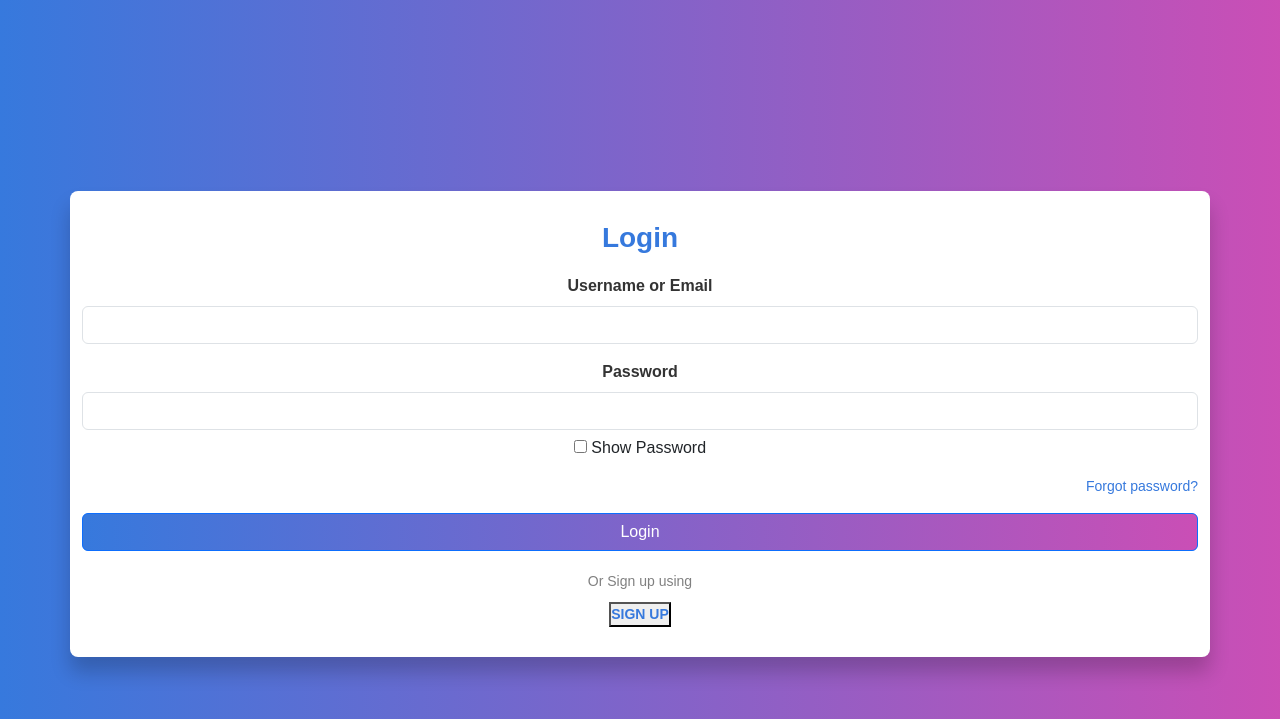
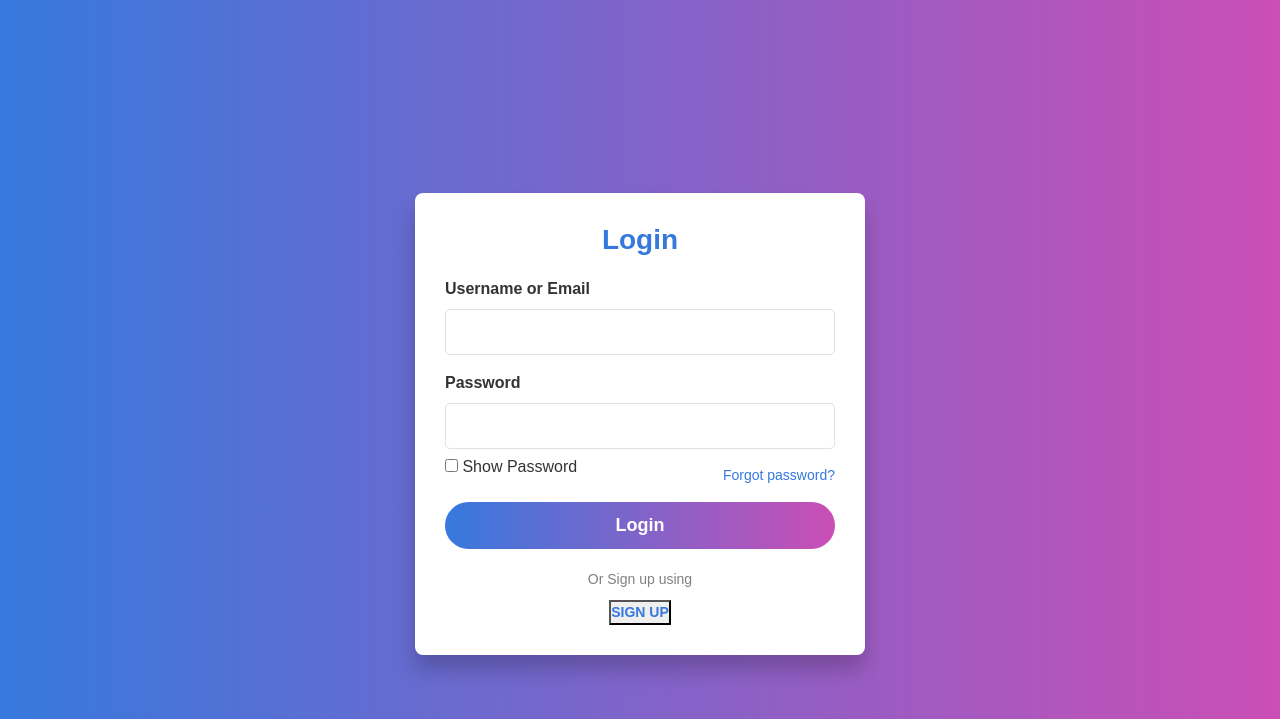
Before and after one commit to bharat-l/student_CI, a CodeIgniter app: page /student/ in a window 1280 px wide. Shown: the top 719 px of the page. Run offline with CodeIgniter, Linux system fonts and the light colour scheme.

Commit message:
login to view student data

```diff
--- a/application/models/UserModel.php
+++ b/application/models/UserModel.php
@@ -3,10 +3,10 @@
 
 class UserModel extends CI_Model {
 
-    public function __construct() {
-        parent::__construct();
-        $this->load->database(); // Load the database
-    }
+    // public function __construct() {
+    //     parent::__construct();
+    //     $this->load->database(); // Load the database
+    // }
 
     // Function to authenticate the user
     public function authenticate($username_or_email, $password) {
--- a/application/views/login_view.php
+++ b/application/views/login_view.php
@@ -5,8 +5,9 @@
     <meta charset="UTF-8">
     <meta name="viewport" content="width=device-width, initial-scale=1.0">
     <title>Login</title>
+    <link href="https://cdn.jsdelivr.net/npm/bootstrap@5.3.0-alpha1/dist/css/bootstrap.min.css" rel="stylesheet">
     <link href="<?= base_url('assets/css/style.css') ?>" rel="stylesheet">
-    <link href="https://cdn.jsdelivr.net/npm/bootstrap@5.3.0-alpha1/dist/css/bootstrap.min.css" rel="stylesheet">
+
 </head>
 
 <body>
@@ -29,7 +30,7 @@
             <div class="mb-3">
                 <label for="password" class="form-label">Password</label>
                 <input type="password" class="form-control" id="password" name="password" required>
-                <input type="checkbox" id="check" onclick="showPass()"> Show Password
+                <div class="check"><input type="checkbox" id="check" onclick="showPass()"> Show Password</div>
             </div>
             <div class="forget">
                 <p><a href="<?= base_url('forgot_password'); ?>">Forgot password?</a></p>
--- a/application/views/students_view.php
+++ b/application/views/students_view.php
@@ -23,6 +23,10 @@
                 <div class="form-group">
                     <label for="Marks">Marks</label>
                     <input type="number" class="form-control" name="Marks" placeholder="Enter your marks" maxlength="3" required>
+                </div>
+                <div class="form-group">
+                    <label for="email">Email address</label>
+                    <input type="email" class="form-control" name="Email" placeholder="Enter your mail address" maxlength="50" required>
                 </div>
                 <div class="submit-btn mt-3">
                     <button type="submit" value="submit" name="submit" class="btn btn-primary px-4">SUBMIT</button>
--- a/assets/css/style.css
+++ b/assets/css/style.css
@@ -18,7 +18,7 @@
 
 /* Container Styling */
 .container {
-    width: 450px;
+    width: 450px ;
     background-color: #fff;
     padding: 30px;
     border-radius: 8px;
@@ -40,6 +40,7 @@
     font-weight: bold;
     margin-bottom: 8px;
     color: #333;
+    text-align: left;
 }
 
 .form-control {
@@ -143,3 +144,10 @@
 .btn-secondary:hover {
     background-color: hsl(216, 71%, 40%);
 }
+
+label{
+    float: left;
+}
+.check{
+    float: left;
+}
```
Also changed, not shown: application/views/header_view.php (+4 -3 lines), .htaccess (added).
